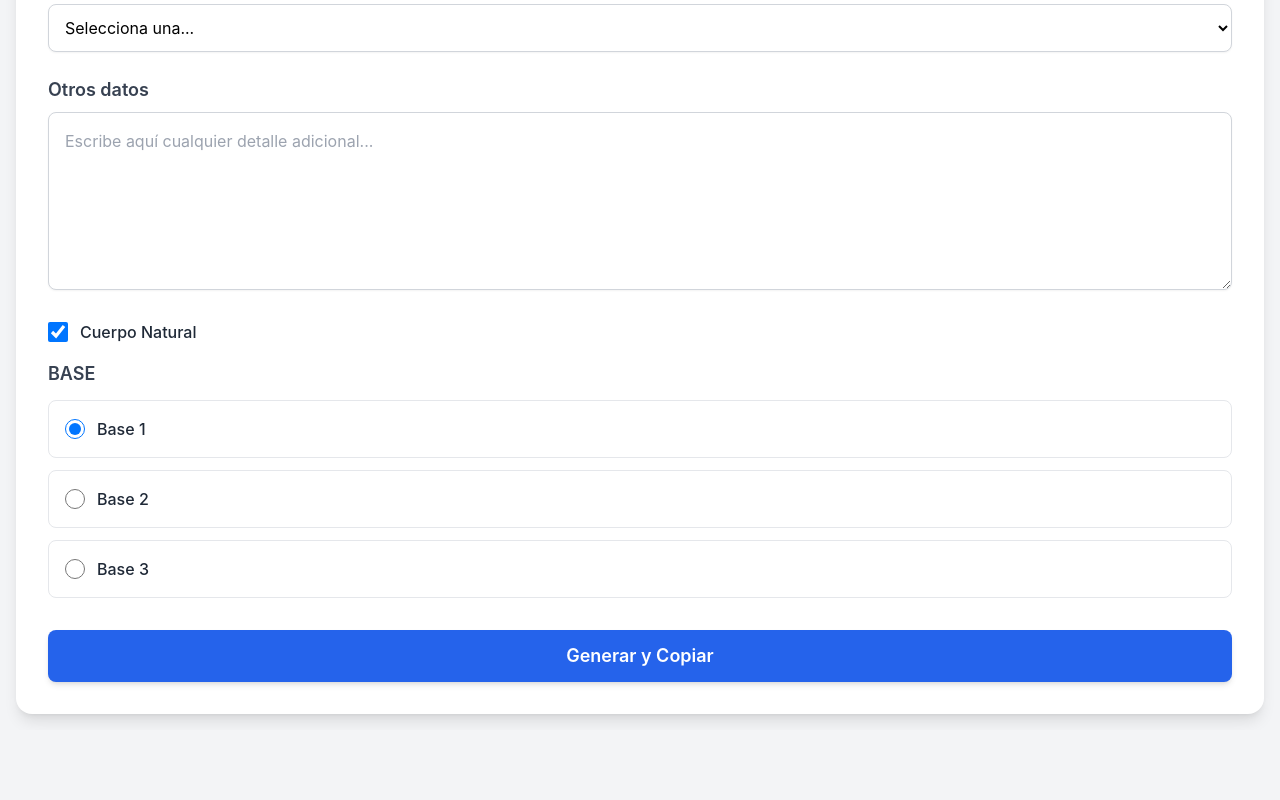
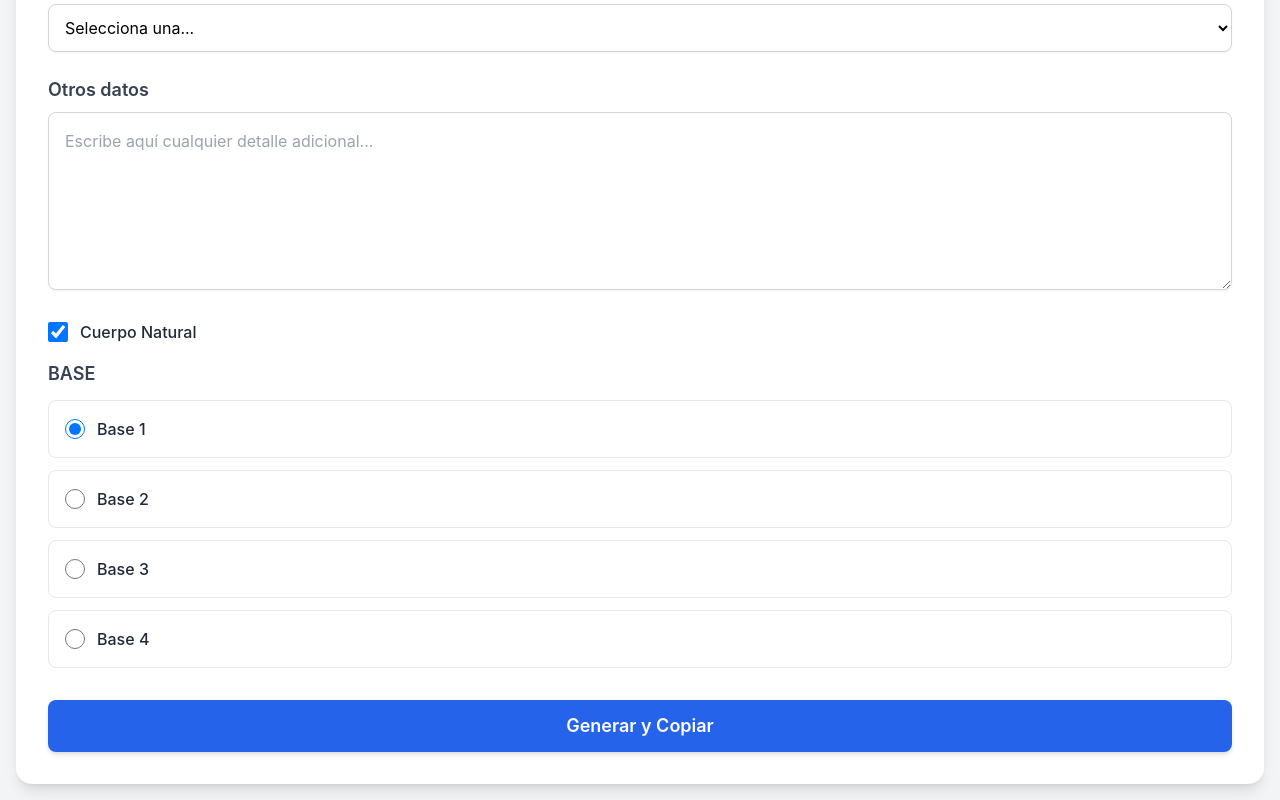
Before and after one commit to elmaestromutenroy/grok_promts, a plain HTML site: page base/index.html in a window 1280 px wide. Shown: the part 364-1164 px from the top of the page. Before the commit the page ends 1094 px from the top, so only its background shows below. Drawn offline with nearby package versions, Linux system fonts and the light colour scheme.

Commit message:
Update index.html

```diff
--- a/base/index.html
+++ b/base/index.html
@@ -108,6 +108,12 @@
                     <input type="radio" id="opt-3" name="base_option" value="3" class="h-5 w-5 text-blue-600 focus:ring-blue-500 border-gray-300">
                     <span class="ml-3 text-md font-medium text-gray-800">Base 3</span>
                 </label>
+
+                <!-- Opción 4 -->
+                <label for="opt-4" class="flex items-center p-4 border border-gray-200 rounded-lg hover:bg-gray-50 transition cursor-pointer" title="Cargando...">
+                    <input type="radio" id="opt-4" name="base_option" value="4" class="h-5 w-5 text-blue-600 focus:ring-blue-500 border-gray-300">
+                    <span class="ml-3 text-md font-medium text-gray-800">Base 4</span>
+                </label>
             </div>
         </div>
 
@@ -162,7 +168,8 @@
                 const options = [
                     { value: '1', labelFor: 'opt-1' },
                     { value: '2', labelFor: 'opt-2' },
-                    { value: '3', labelFor: 'opt-3' }
+                    { value: '3', labelFor: 'opt-3' },
+                    { value: '4', labelFor: 'opt-4' }
                 ];
 
                 let allLoaded = true;
```
